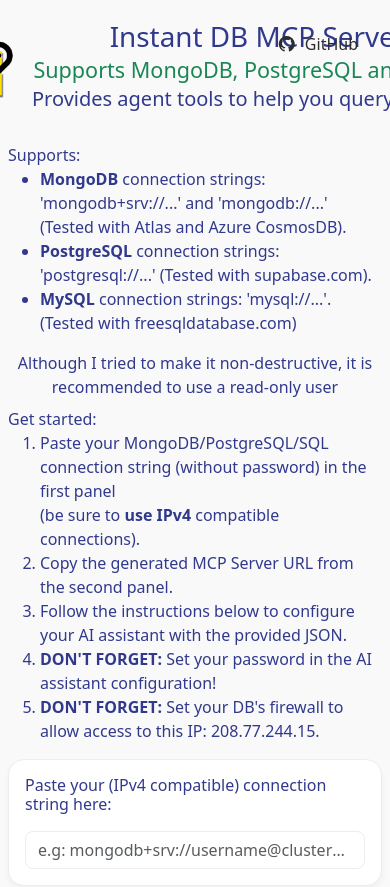
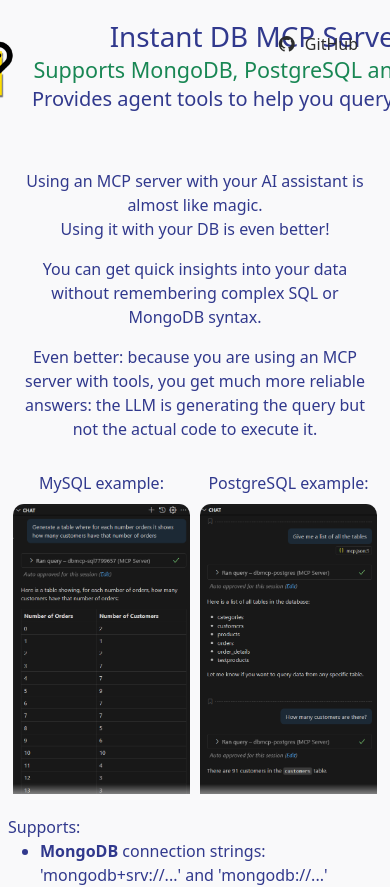
Before and after one commit to shoomkloom/dbmcp-app, an Angular app: page / in a window 390 px wide. Shown: the top 887 px of the page. Built offline with nearby package versions, Linux system fonts and the light colour scheme.

Commit message:
Added Intro section with click to view full screen

```diff
--- a/src/app/main-page/main-page.component.html
+++ b/src/app/main-page/main-page.component.html
@@ -10,7 +10,7 @@
             <!-- Logo sits just to the left of the centered block; does NOT affect centering -->
             <img
                 src="assets/logo.png"
-                alt="Company Logo"
+                alt="DBMCP Logo"
                 class="position-absolute top-50 end-100 translate-middle-y me-3"
                 style="height:80px;"
             />
@@ -33,6 +33,39 @@
 
     <!-- Main content sections -->
     <main class="py-1">
+        <!-- Intro section -->
+        <div class="intro-row mb-2 mt-3">
+            <div class="sub-title text-center flex-text mt-3">
+                <p>Using an MCP server with your AI assistant is almost like magic.<br>Using it with your DB is even better!</p>
+                <p>You can get quick insights into your data without remembering complex SQL or MongoDB syntax.</p>
+                <p>Even better: because you are using an MCP server with tools, you get much more reliable answers: the LLM is generating the query but not the actual code to execute it.</p>
+            </div>
+            <div class="sub-title text-center flex-img">
+                <div class="my-1">MySQL example:</div>
+                <img
+                    class="intro-img intro-img--fade"
+                    src="assets/chat01.png"
+                    alt="AI Assistant Chat example"
+                    (click)="openOverlay('assets/chat01.png')">
+            </div>
+            <div class="sub-title text-center flex-img">
+                <div class="my-1">PostgreSQL example:</div>
+                <img
+                    class="intro-img intro-img--fade"
+                    src="assets/chat02.png"
+                    alt="AI Assistant Chat example"
+                    (click)="openOverlay('assets/chat02.png')">
+            </div>
+        </div>
+
+        <!-- full-screen overlay -->
+        <div class="image-overlay" *ngIf="overlaySrc" (click)="closeOverlay()">
+            <img class="overlay-image" [src]="overlaySrc" alt="Zoomed image" (click)="$event.stopPropagation()">
+            <button class="overlay-close" type="button" aria-label="Close" (click)="closeOverlay()">
+                <i class="fa-solid fa-xmark" aria-hidden="true"></i>
+            </button>
+        </div>
+
         <!-- Main Title -->
         <div class="sub-title">
             <div class="main-title mt-3">Supports:</div>
--- a/src/app/main-page/main-page.component.scss
+++ b/src/app/main-page/main-page.component.scss
@@ -88,6 +88,92 @@
       color: $blue-primary;
     }
   }
+}
+
+/* parent of the three intro blocks */
+.intro-row {
+  display: flex;               /* replaces d-flex if not using Bootstrap here */
+  flex-wrap: wrap;             /* allow wrapping on narrow screens */
+  align-items: center;
+}
+
+.flex-text {
+  flex: 0 0 40%;
+  max-width: 40%;
+  padding: 10px;
+}
+.flex-img  {
+  flex: 0 0 30%;
+  max-width: 30%;
+}
+@media (max-width: 767.98px) {
+  .flex-text {
+    flex: 0 0 100%;
+    max-width: 100%;
+  }
+  .flex-img {
+    flex: 0 0 50%;
+    max-width: 50%;
+  }
+}
+.intro-img {
+  width: 100%;
+  height: 300px;              /* set the visible window height of the crop */
+  object-fit: cover;          /* fill width, crop overflow */
+  object-position: top;       /* keep the top edge in view */
+  padding: 5px;
+  border-top-left-radius: 1rem;
+  border-top-right-radius: 1rem;
+  border-bottom-left-radius: 0;
+  border-bottom-right-radius: 0;
+  overflow: hidden;          /* ensure the image respects the radius if wrapped */
+  cursor: pointer;
+}
+
+/* bottom fade for thumbnail previews */
+.intro-img--fade {
+  /* modern mask: fade from fully visible (top) to 15% at bottom */
+  -webkit-mask-image: linear-gradient(to bottom, rgba(0,0,0,1) 95%, rgba(0,0,0,0.3) 100%);
+  mask-image: linear-gradient(to bottom, rgba(0,0,0,1) 95%, rgba(0,0,0,0.3) 100%);
+  -webkit-mask-size: 100% 100%;
+  mask-size: 100% 100%;
+}
+
+/* full-screen overlay */
+.image-overlay {
+  position: fixed;
+  inset: 0;
+  background: rgba(0,0,0,.5);        /* opaque dim background */
+  display: flex;
+  align-items: center;
+  justify-content: center;
+  z-index: 1000;
+  padding: 2rem;
+}
+
+/* scaled image: fit within viewport while keeping aspect */
+.overlay-image {
+  max-width: 100%;
+  max-height: 100%;
+  box-shadow: 0 10px 30px rgba(0,0,0,.5);
+  border-radius: .5rem;
+}
+
+/* close button */
+.overlay-close {
+  position: fixed;
+  top: 1rem;
+  right: 1rem;
+  width: 30px;
+  height: 30px;
+  padding: 0px;
+  line-height: 30px;
+  font-size: 20px;
+  background: rgba(0,0,0,.6);
+  color: #fff;
+  border: 0;
+  border-radius: 50%;
+  cursor: pointer;
 }
 
 // Input field styling
--- a/src/app/main-page/main-page.component.ts
+++ b/src/app/main-page/main-page.component.ts
@@ -18,6 +18,7 @@
   mcpJsonContent = '';
   showHighlightInstructions = false;
   activeAssistant = 'cursor';
+  overlaySrc: string | null = null;
 
   constructor(private renderer: Renderer2) { }
 
@@ -310,4 +311,14 @@
   copyCode(): void {
     this.copyToClipboard('code-block-content');
   }
+
+  openOverlay(src: string) {
+    this.overlaySrc = src;
+    document.body.style.overflow = 'hidden';        // prevent background scroll
+  }
+
+  closeOverlay() {
+    this.overlaySrc = null;
+    document.body.style.overflow = '';              // restore scroll
+  }
 }
```
Also changed, not shown: src/assets/chat01.png (added), src/assets/chat02.png (added).
